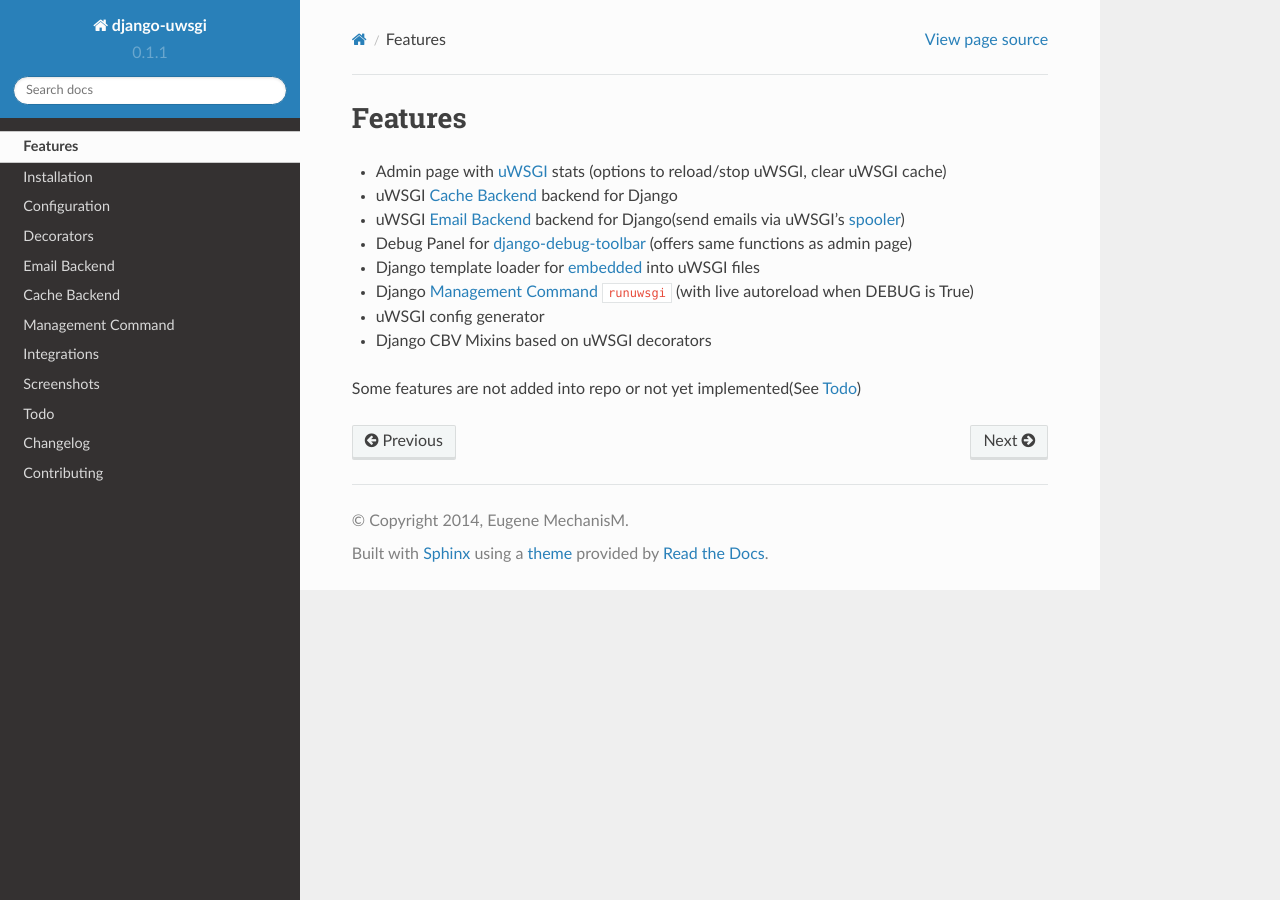
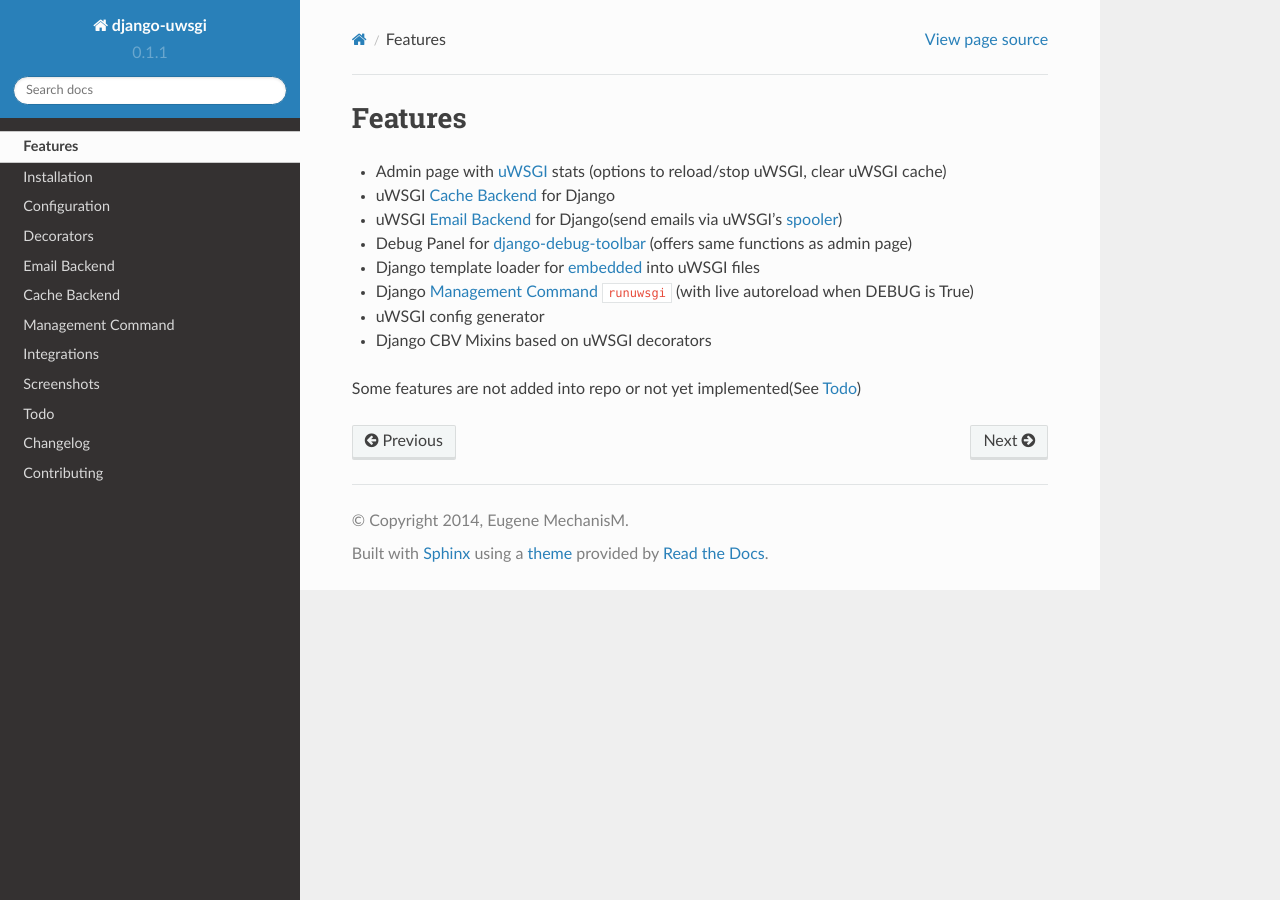
Before and after one commit to unbit/django-uwsgi, a Sphinx documentation site: the page built from docs/features.rst, in a window 1280 px wide. Built offline with Sphinx 7.4.7 and the Read the Docs theme 2.0.0, drawn with Linux system fonts in a browser that asks for light colours.

Commit message:
Improved docs

```diff
--- a/docs/features.rst
+++ b/docs/features.rst
@@ -2,8 +2,8 @@
 ========
 
 * Admin page with `uWSGI`_ stats (options to reload/stop uWSGI, clear uWSGI cache)
-* uWSGI :doc:`cache` backend for Django
-* uWSGI :doc:`email` backend for Django(send emails via uWSGI's `spooler`_)
+* uWSGI :doc:`cache` for Django
+* uWSGI :doc:`email` for Django(send emails via uWSGI's `spooler`_)
 * Debug Panel for `django-debug-toolbar`_ (offers same functions as admin page)
 * Django template loader for `embedded`_ into uWSGI files
 * Django :doc:`command` ``runuwsgi`` (with live autoreload when DEBUG is True)
```
